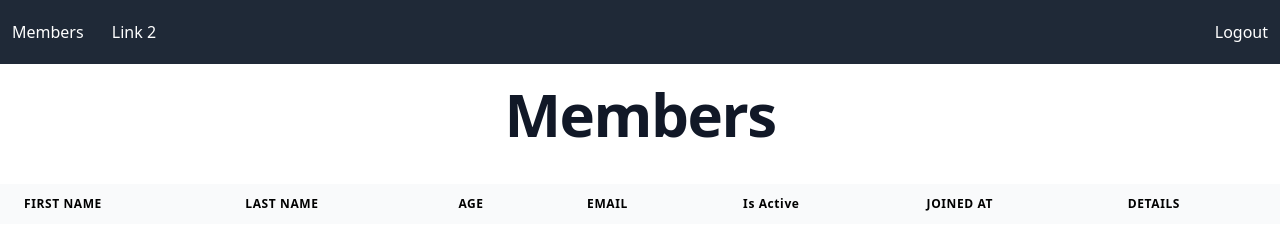
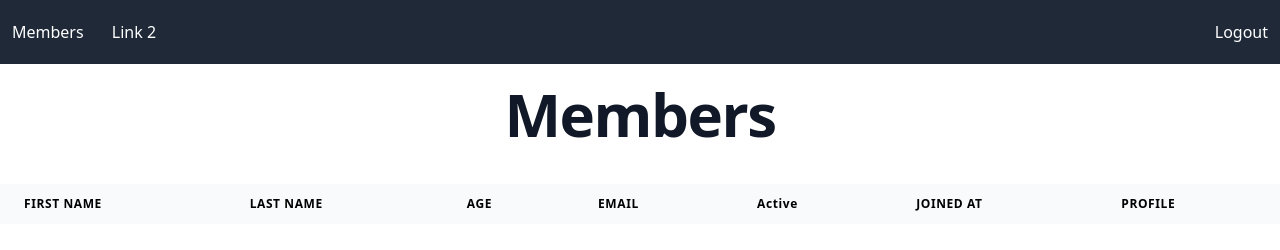
Before and after one commit to knaiskes/chess-club-frontend, a plain HTML site: page members.html in a window 1280 px wide. Drawn offline with nearby package versions, Linux system fonts and the light colour scheme; no server answers; sample sign-in values are in the browser's storage.

Commit message:
Rename some columns and add color in urls in members table

```diff
--- a/members.html
+++ b/members.html
@@ -24,9 +24,9 @@
         <th class="px-6 py-3 text-left text-xs uppercase tracking-wider">Last Name</th>
         <th class="px-6 py-3 text-left text-xs uppercase tracking-wider">Age</th>
         <th class="px-6 py-3 text-left text-xs uppercase tracking-wider">Email</th>
-        <th class="px-6 py-3 text-left text-xs tracking-wider">Is Active</th>
+        <th class="px-6 py-3 text-left text-xs tracking-wider">Active</th>
         <th class="px-6 py-3 text-left text-xs uppercase tracking-wider">Joined At</th>
-	<th class="px-6 py-3 text-left text-xs uppercase tracking-wider">Details</th>
+	<th class="px-6 py-3 text-left text-xs uppercase tracking-wider">Profile</th>
       </tr>
     </thead>
     <tbody class="bg-white divide-y divide-gray-200">
@@ -39,7 +39,7 @@
 	  <td class="px-6 py-4 whitespace-nowrap text-sm text-gray-900" x-text="member.is_active"></td>
           <td class="px-6 py-4 whitespace-nowrap text-sm text-gray-900" x-text="new Date(member.joined_at).toLocaleString()"></td>
 	  <td class="px-6 py-4 whitespace-nowrap text-sm text-gray-900">
-	    <a :href="'member.html?id=' + member.id">Details</a>
+	    <a class="text-blue-700" :href="'member.html?id=' + member.id">View</a>
 	  </td>
         </tr>
       </template>
```
